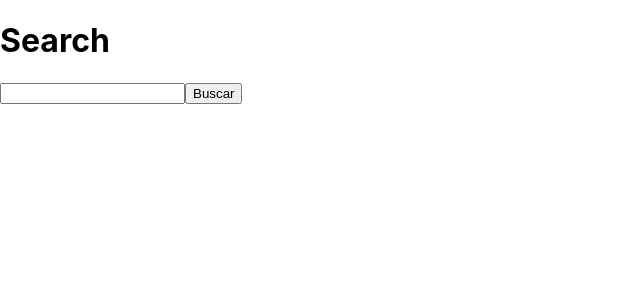
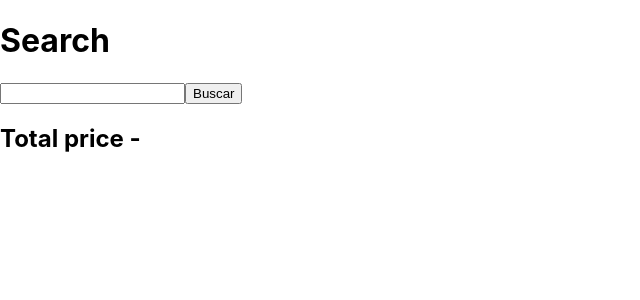
Before and after one commit to Luciano-Ferreira/react-performance, a Next.js app: page / in a window 1280 px wide. Shown: the top 300 px of the page, without its empty margins (0-640 px from the left). Built offline with nearby package versions, Linux system fonts and the light colour scheme.

Commit message:
useMemo hook

```diff
--- a/components/SearchResults.tsx
+++ b/components/SearchResults.tsx
@@ -1,3 +1,4 @@
+import { useMemo } from 'react';
 import ProductItem from './ProductItem';
 
 type SearchResultsProps = {
@@ -9,11 +10,20 @@
 }
 
 export default function SearchResults({ results }: SearchResultsProps) {
+  const totalPrice = useMemo(() => {
+    results.reduce((acc, product) => {
+      return acc + product.price;
+    }, 0)
+  }, [results])
+
   return (
-    <>{results.map(product => {
+    <>
+      <h2>Total price - {totalPrice}</h2>
+      {results.map(product => {
       return (
         <ProductItem key={product.title} product={product} />
       );
-    })}</>
+    })}
+    </>
   );
 }
```
